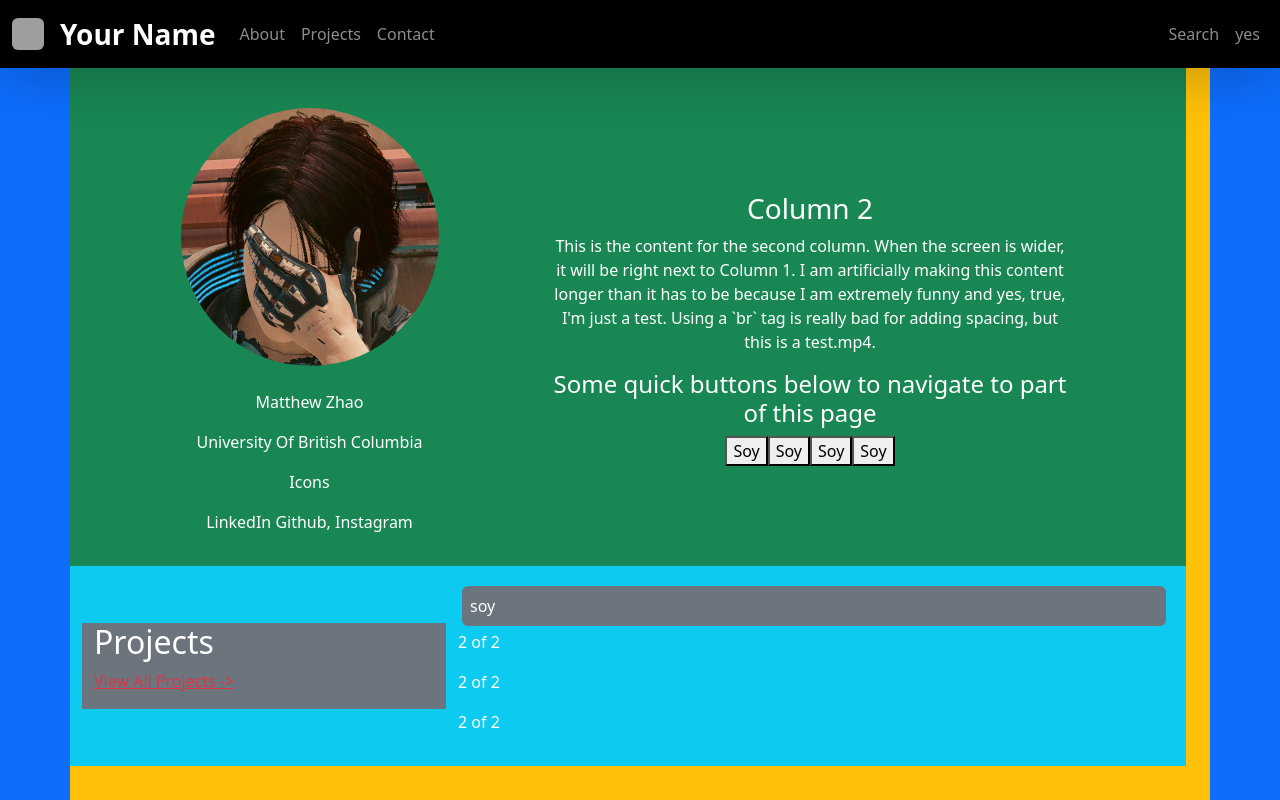
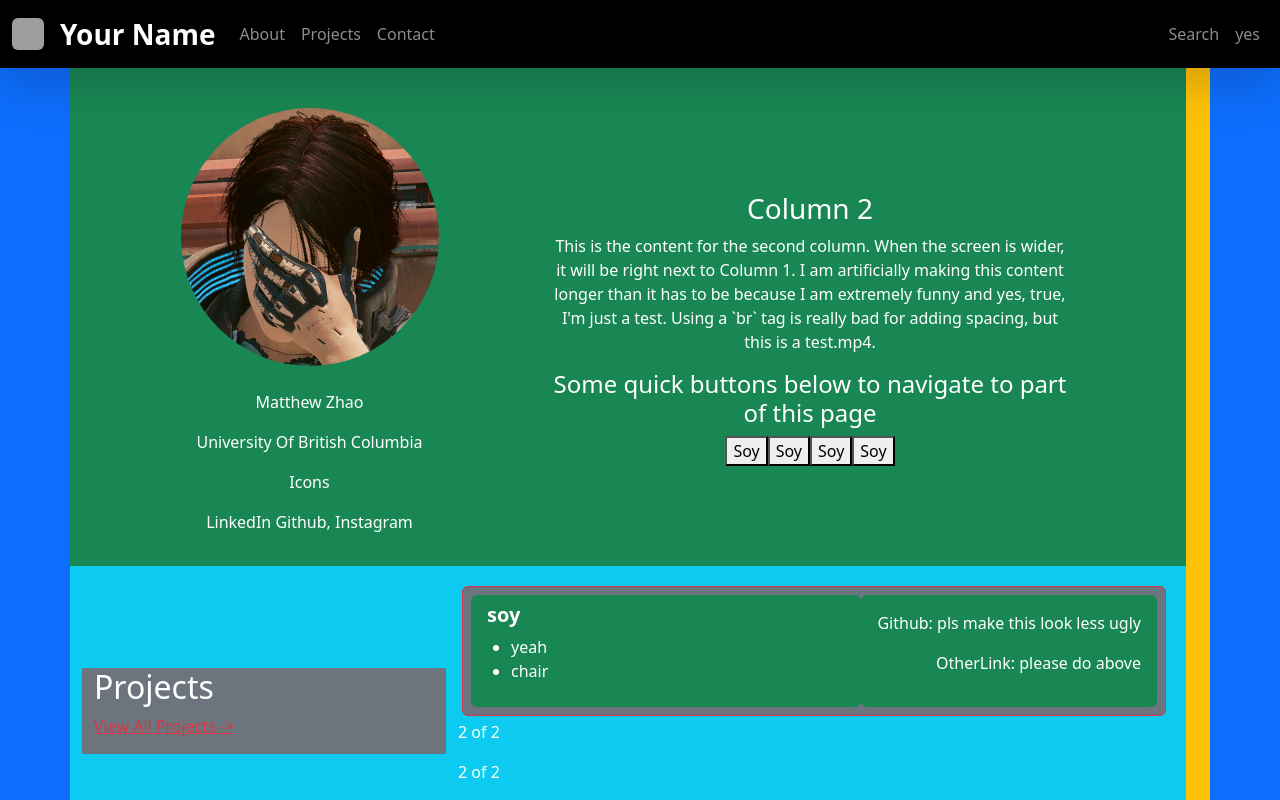
Before and after one commit to Matthewz43/MattsWebsite, a React (Vite) app: page / in a window 1280 px wide. Shown: the top 800 px of the page. Built offline with nearby package versions, Linux system fonts and the light colour scheme; grey boxes are pictures that could not be loaded.

Commit message:
Added more project

```diff
--- a/src/components/AboutPage/Projects.tsx
+++ b/src/components/AboutPage/Projects.tsx
@@ -8,20 +8,65 @@ import type { MouseEvent } from "react";
 interface ProjectItemDescription {
     title: string;
     description: string[];
+    githubLink: string;
+    otherLink: string;
+
 }
 
-function SingleProjectItem({title, description}: ProjectItemDescription) {
-
+function SingleProjectItem({ title, description, githubLink = "fat", otherLink = "soy" }: ProjectItemDescription) {
+    function handleMouseOver(event: MouseEvent) {
+        console.log("Mouseover: ", event)
+    }
     return (
         <>
-    <div className = "container bg-secondary m-1 p-2 rounded">
-        {title}
+            <li className="container bg-secondary m-1 p-2 rounded list-unstyled border border-danger" onMouseOver={handleMouseOver}>
+                <div className="d-flex align-items-center">
+                    <div className="me-auto p-2  rounded bg-success flex-grow-1">
+                        <h5 className="mx-2 fw-bold">{title}</h5>
+                        <ul className="">
+                            {description.map((item, index) => (
+                                <li className="" key={index}> {item}</li>
+                            ))}
+                        </ul>
+                    </div>
+                    <div className="ms-auto p-3 rounded bg-success d-flex flex-column align-items-end">
+                        <p>Github: {githubLink}</p>
+                        <p>OtherLink: {otherLink}</p>
 
                     </div>
+
+                </div>
+
+            </li>
 
         </>
     );
 }
+
+const AlignedContent = ({ title, description, githubLink = 'hey', otherLink = 'soy' }: ProjectItemDescription) => {
+    return (
+        // The parent 'd-flex' container enables flexbox behavior.
+        // 'align-items-center' vertically centers the content.
+        <div className="d-flex align-items-center border p-3 rounded">
+            {/* This div is pushed to the left by 'mr-auto' */}
+            <div className="me-auto p-2">
+                <h5 className="mx-2 fw-bold">{title}</h5>
+                <ul className="list-unstyled"> {/* 'list-unstyled' removes bullet points */}
+                    {description.map((item, index) => (
+                        <li key={index}> {item}</li>
+                    ))}
+                </ul>
+            </div>
+
+            {/* This div is pushed to the right by 'ms-auto' */}
+            {/* 'd-flex flex-column align-items-end' stacks the paragraphs and aligns them to the right. */}
+            <div className="ms-auto p-2 bg-success text-white rounded d-flex flex-column align-items-end">
+                <p className="mb-0">Github: {githubLink}</p>
+                <p className="mb-0">OtherLink: {otherLink}</p>
+            </div>
+        </div>
+    );
+};
 
 
 // probably add like some container to hold the single project items
@@ -31,7 +76,9 @@ function SingleProjectItem({title, description}: ProjectItemDescription) {
 function ProjectsContainer() {
     const projExample = {
         title: "soy",
-    description: ['yeah'],
+        description: ['yeah', 'chair'],
+        githubLink: "pls make this look less ugly",
+        otherLink: "please do above",
     };
 
     return (
@@ -39,15 +86,14 @@ function ProjectsContainer() {
             <div className="bg-info container row">
                 <div className="bg-secondary col-lg-4 align-self-center">
                     <h2>Projects</h2>
-          <p><a className="link-danger link-opacity-100" href="https://getbootstrap.com/docs/5.0/utilities/text/#">
+                    <p><a className="link-danger link-opacity-100" href="https://www.youtube.com/watch?v=dQw4w9WgXcQ" target="_blank">
                         View All Projects{' ->'}</a>
                     </p>
 
                 </div>
                 <div className="col-lg-8 align-self-center py-3">
                     <SingleProjectItem
-            title = {projExample.title}
-            description = {projExample.description}
+                        {...projExample}
                     />
                     <p>2 of 2</p>
                     <p>2 of 2</p>
```
Lines whose indentation alone changed are shown as unchanged.
